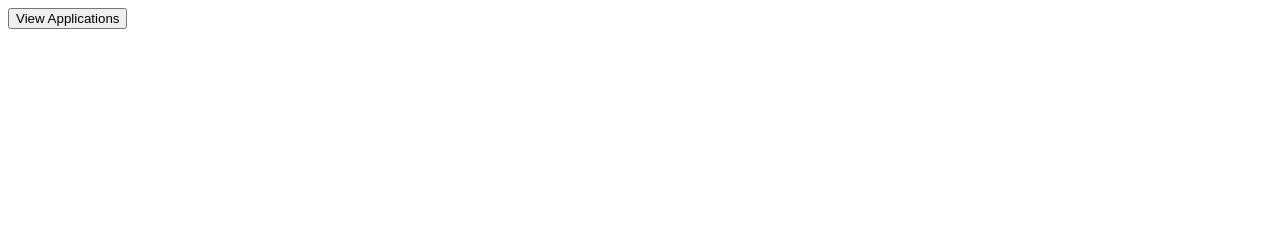
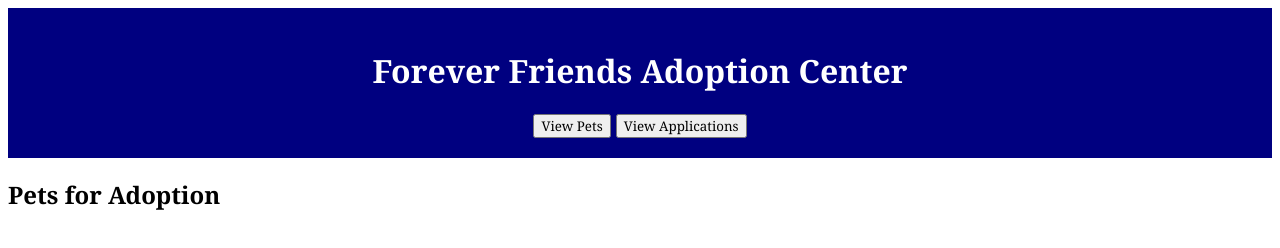
Before and after one commit to yasli-k/petA, a website: page index.html in a window 1280 px wide. Drawn offline with nearby package versions, Linux system fonts and the light colour scheme.

Commit message:
Added basic styling for webpage

```diff
--- a/index.html
+++ b/index.html
@@ -10,14 +10,22 @@
 
     <body>
         <div id="app">
+            <div id=header>
+                <h1>Forever Friends Adoption Center</h1>
+                <nav>
+                    <button @click="changePage(1)">View Pets</button>
+                    <button @click="changePage(2)">View Applications</button>
+                </nav>
+            </div>
             <div id="pages" v-if="page === 1">
-                <button @click="changePage(2)">View Applications</button>
+                <h2>Pets for Adoption</h2>
                 <div id="topbar">
 
                 </div>
             </div>
             <div id="pages" v-if="page === 2">
-                <button @click="changePage(1)">View Pets</button>
+                <h2>Applicants for Review</h2>
+
             </div>
         </div>
         <script src="app.js"></script>
--- a/style.css
+++ b/style.css
@@ -0,0 +1,17 @@
+* {
+    font-family: Cambria, Cochin, Georgia, Times, 'Times New Roman', serif;
+}
+
+#header {
+    background-color: navy;
+    color: white;
+    text-align: center;
+    padding: 20px;
+}
+
+nav {
+    display: flex;
+    justify-content: center;
+    align-items: center;
+    gap: 5px;
+}
```
